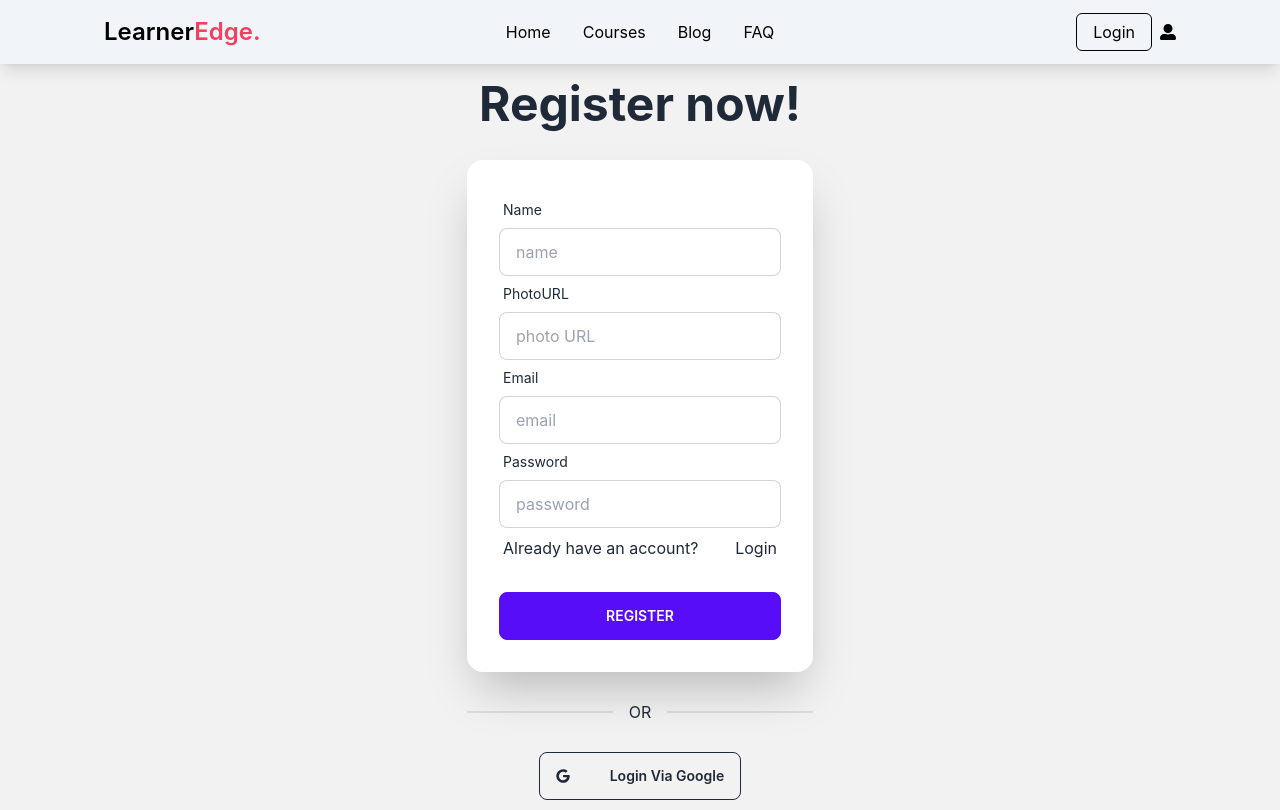
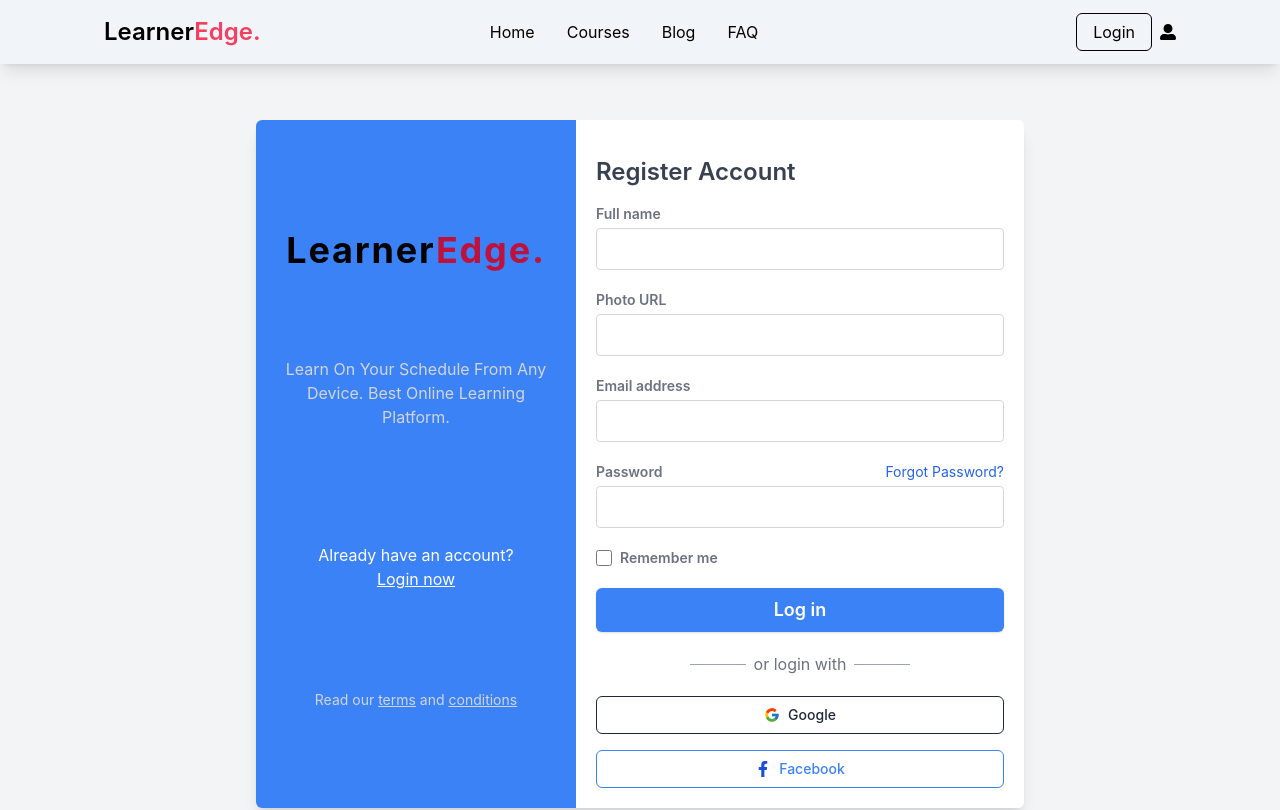
Before and after one commit to dev-sajjad/learning-platform-client, a React (Create React App) app: page /register in a window 1280 px wide. Shown: the top 810 px of the page. Built offline with nearby package versions, Linux system fonts and the light colour scheme; no server answers.

Commit message:
login and registration from with auththentication done

```diff
--- a/src/Routes/Routes.js
+++ b/src/Routes/Routes.js
@@ -40,7 +40,7 @@ export const router = createBrowserRouter([
       },
       {
         path: "/blog",
-        element: <Blog></Blog>,
+        element: <PrivateRoutes><Blog></Blog></PrivateRoutes>
       },
       {
         path: "/faq",
--- a/src/pages/Login/Login.js
+++ b/src/pages/Login/Login.js
@@ -2,7 +2,8 @@ import React, { useContext } from "react";
 import { Link, useLocation, useNavigate } from "react-router-dom";
 import { AuthContext } from "../../contexts/AuthProvider";
 import toast from "react-hot-toast";
-import { FaGoogle, FaFacebook } from "react-icons/fa";
+import { FcGoogle } from "react-icons/fc";
+import { FaFacebookF} from "react-icons/fa";
 import { GoogleAuthProvider, FacebookAuthProvider } from "firebase/auth";
 
 const Login = () => {
@@ -31,7 +32,7 @@ const Login = () => {
         if (user.emailVerified) {
           navigate(from, { replace: true });
         } else {
-          toast.error("Please verify your email first.");
+          toast.error("Oops! Please verify your email first");
         }
       })
       .catch((error) => {
@@ -47,6 +48,7 @@ const Login = () => {
           const user = result.user;
           console.log(user);
           setUser(user);
+          navigate(from, { replace: true });
         })
         .catch((error) => {
           console.error(error);
@@ -57,7 +59,8 @@ const Login = () => {
         providerLoginFacebook(providerFacebook)
             .then(result => {
               const user = result.user;
-                setUser(user)
+              setUser(user);
+              navigate(from, { replace: true });
             })
             .catch(error => {
                 console.log(error);
@@ -65,69 +68,125 @@ const Login = () => {
     }
 
   return (
-    <div className="hero min-h-screen bg-base-200">
-      <div className="hero-content flex-col ">
-        <div className="text-center">
-          <h1 className="text-5xl font-bold mb-4">Login now!</h1>
+    <div className="flex items-center min-h-screen p-4 bg-gray-100 lg:justify-center">
+      <div className="flex flex-col overflow-hidden bg-white rounded-md shadow-lg max md:flex-row md:flex-1 lg:max-w-screen-md">
+        <div className="p-4 py-6 text-white bg-blue-500 md:w-80 md:flex-shrink-0 md:flex md:flex-col md:items-center md:justify-evenly">
+          <div className="my-3 text-4xl font-bold tracking-wider text-center">
+            <Link to="/home">
+              <span className="text-black">Learner</span>
+              <span className="text-rose-700">Edge.</span>
+            </Link>
           </div>
-        <div className="card flex-shrink-0 w-full max-w-sm shadow-2xl bg-base-100">
-          <div className="card-body">
-            <form onSubmit={handleSubmit}>
-              <div className="form-control">
-                <label className="label">
-                  <span className="label-text">Email</span>
+          <p className="mt-6 font-normal text-center text-gray-300 md:mt-0">
+            Learn On Your Schedule From Any Device.
+            Best Online Learning Platform.
+          </p>
+          <p className="flex flex-col items-center justify-center mt-10 text-center">
+            <span>Don't have an account?</span>
+            <Link to='/register' className="underline">
+              Get Started!
+            </Link>
+          </p>
+          <p className="mt-6 text-sm text-center text-gray-300">
+            Read our{" "}
+            <Link href="#" className="underline">
+              terms
+            </Link>{" "}
+            and{" "}
+            <Link href="#" className="underline">
+              conditions
+            </Link>
+          </p>
+        </div>
+        <div className="p-5 bg-white md:flex-1">
+          <h3 className="my-4 text-2xl font-semibold text-gray-700">
+            Account Login
+          </h3>
+          <form onSubmit={handleSubmit} className="flex flex-col space-y-5">
+            <div className="flex flex-col space-y-1">
+              <label for="email" className="text-sm font-semibold text-gray-500">
+                Email address
               </label>
               <input
                 type="email"
+                id="email"
                 name="email"
-                  placeholder="email"
-                  required
-                  className="input input-bordered"
+                autofocus
+                className="px-4 py-2 transition duration-300 border border-gray-300 rounded focus:border-transparent focus:outline-none focus:ring-4 focus:ring-blue-200"
               />
             </div>
-              <div className="form-control">
-                <label className="label">
-                  <span className="label-text">Password</span>
+            <div className="flex flex-col space-y-1">
+              <div className="flex items-center justify-between">
+                <label
+                  for="password"
+                  className="text-sm font-semibold text-gray-500"
+                >
+                  Password
                 </label>
+                <Link
+                  href="#"
+                  className="text-sm text-blue-600 hover:underline focus:text-blue-800"
+                >
+                  Forgot Password?
+                </Link>
+              </div>
               <input
                 type="password"
                 name="password"
-                  placeholder="password"
-                  required
-                  className="input input-bordered"
+                id="password"
+                className="px-4 py-2 transition duration-300 border border-gray-300 rounded focus:border-transparent focus:outline-none focus:ring-4 focus:ring-blue-200"
               />
-                <label className="label">
-                  <p>Don't have an account?</p>
-                  {""}
-                  <Link to="/register"> Register</Link>
-                </label>
-                <label className="label">
-                  <Link to="">Forgot password?</Link>
+            </div>
+            <div className="flex items-center space-x-2">
+              <input
+                type="checkbox"
+                id="remember"
+                className="w-4 h-4 transition duration-300 rounded focus:ring-2 focus:ring-offset-0 focus:outline-none focus:ring-blue-200"
+              />
+              <label for="remember" className="text-sm font-semibold text-gray-500">
+                Remember me
               </label>
             </div>
-              <div className="form-control mt-6">
-                <button type="submit" className="btn btn-primary">
-                  Login
+            <div>
+              <button
+                type="submit"
+                className="w-full px-4 py-2 text-lg font-semibold text-white transition-colors duration-300 bg-blue-500 rounded-md shadow hover:bg-blue-600 focus:outline-none focus:ring-blue-200 focus:ring-4"
+              >
+                Log in
               </button>
             </div>
-            </form>
+            <div className="flex flex-col space-y-5">
+              <span className="flex items-center justify-center space-x-2">
+                <span className="h-px bg-gray-400 w-14"></span>
+                <span className="font-normal text-gray-500">or login with</span>
+                <span className="h-px bg-gray-400 w-14"></span>
+              </span>
+              <div className="flex flex-col space-y-4">
+                <Link
+                  onClick={handleGoogle}
+                  className="flex items-center justify-center px-4 py-2 space-x-2 transition-colors duration-300 border border-gray-800 rounded-md group hover:bg-gray-800 focus:outline-none"
+                >
+                  <span>
+                  <FcGoogle/>
+                  </span>
+                  <span className="text-sm font-medium text-gray-800 group-hover:text-white">
+                    Google
+                  </span>
+                </Link>
+                <Link
+                  onClick={handleFacebook}
+                  className="flex items-center justify-center px-4 py-2 space-x-2 transition-colors duration-300 border border-blue-500 rounded-md group hover:bg-blue-500 focus:outline-none"
+                >
+                  <span>
+                   <FaFacebookF className="text-blue-700 group-hover:text-white"/>
+                  </span>
+                  <span className="text-sm font-medium text-blue-500 group-hover:text-white">
+                    Facebook
+                  </span>
+                </Link>
               </div>
             </div>
-        <div className="divider">OR</div>
-        <div>
-          <button
-            onClick={handleGoogle}
-            className="btn btn-outline capitalize gap-10"
-          >
-            <FaGoogle></FaGoogle>
-            Login via Google
-          </button>
-        </div>
-        <div className="flex justify-center w-11">
-          <button onClick={handleFacebook} className="btn btn-outline capitalize gap-7">
-            <FaFacebook></FaFacebook>
-            Login via Facebook
-          </button>
+          </form>
         </div>
       </div>
     </div>
--- a/src/pages/Register/Register.js
+++ b/src/pages/Register/Register.js
@@ -2,7 +2,8 @@ import React, { useContext} from "react";
 import { AuthContext } from "../../contexts/AuthProvider";
 import toast from "react-hot-toast";
 import { Link } from "react-router-dom";
-import { FaGoogle, FaFacebook } from "react-icons/fa";
+import { FcGoogle } from "react-icons/fc";
+import { FaFacebookF } from "react-icons/fa";
 import { GoogleAuthProvider, FacebookAuthProvider } from "firebase/auth";
 
 const Register = () => {
@@ -29,7 +30,7 @@ const Register = () => {
         console.log(user);
         setUser(user);
         form.reset();
-        handleupdateUserProfile(name, photoURL);
+        handleUpdateUserProfile(name, photoURL);
         emailVerification();
         toast.success("Email verification send. Please verify");
       })
@@ -46,7 +47,7 @@ const Register = () => {
       });
   };
 
-  const handleupdateUserProfile = (name, photoURL) => {
+  const handleUpdateUserProfile = (name, photoURL) => {
     const profile = {
       displayName: name,
       photoURL: photoURL,
@@ -83,93 +84,158 @@ const Register = () => {
      };
 
   return (
-    <div className="hero min-h-screen bg-base-200">
-      <div className="hero-content flex-col ">
-        <div className="text-center">
-          <h1 className="text-5xl font-bold mb-4">Register now!</h1>
+    <div className="flex items-center min-h-screen p-4 bg-gray-100 lg:justify-center">
+      <div className="flex flex-col overflow-hidden bg-white rounded-md shadow-lg max md:flex-row md:flex-1 lg:max-w-screen-md">
+        <div className="p-4 py-6 text-white bg-blue-500 md:w-80 md:flex-shrink-0 md:flex md:flex-col md:items-center md:justify-evenly">
+          <div className="my-3 text-4xl font-bold tracking-wider text-center">
+            <Link to="/home">
+              <span className="text-black">Learner</span>
+              <span className="text-rose-700">Edge.</span>
+            </Link>
           </div>
-        <div className="card flex-shrink-0 w-full max-w-sm shadow-2xl bg-base-100">
-          <div className="card-body">
-            <form onSubmit={handleSubmit}>
-              <div className="form-control">
-                <label className="label">
-                  <span className="label-text">Name</span>
+          <p className="mt-6 font-normal text-center text-gray-300 md:mt-0">
+            Learn On Your Schedule From Any Device. Best Online Learning
+            Platform.
+          </p>
+          <p className="flex flex-col items-center justify-center mt-10 text-center">
+            <span>Already have an account?</span>
+            <Link href="#" className="underline">
+              Login now
+            </Link>
+          </p>
+          <p className="mt-6 text-sm text-center text-gray-300">
+            Read our{" "}
+            <Link href="#" className="underline">
+              terms
+            </Link>{" "}
+            and{" "}
+            <Link href="#" className="underline">
+              conditions
+            </Link>
+          </p>
+        </div>
+        <div className="p-5 bg-white md:flex-1">
+          <h3 className="my-4 text-2xl font-semibold text-gray-700">
+            Register Account
+          </h3>
+          <form onSubmit={handleSubmit} className="flex flex-col space-y-5">
+            <div className="flex flex-col space-y-1">
+              <label for="name" className="text-sm font-semibold text-gray-500">
+                Full name
               </label>
               <input
                 type="text"
+                id="name"
                 name="name"
-                  placeholder="name"
-                  required
-                  className="input input-bordered"
+                autofocus
+                className="px-2 py-2 transition duration-300 border border-gray-300 rounded focus:border-transparent focus:outline-none focus:ring-4 focus:ring-blue-200"
               />
             </div>
-              <div className="form-control">
-                <label className="label">
-                  <span className="label-text">PhotoURL</span>
+            <div className="flex flex-col space-y-1">
+              <label
+                for="photoURL"
+                className="text-sm font-semibold text-gray-500"
+              >
+                Photo URL
               </label>
               <input
                 type="text"
+                id="photoURL"
                 name="photoURL"
-                  placeholder="photo URL"
-                  required
-                  className="input input-bordered"
+                autofocus
+                className="px-4 py-2 transition duration-300 border border-gray-300 rounded focus:border-transparent focus:outline-none focus:ring-4 focus:ring-blue-200"
               />
             </div>
-              <div className="form-control">
-                <label className="label">
-                  <span className="label-text">Email</span>
+            <div className="flex flex-col space-y-1">
+              <label
+                for="email"
+                className="text-sm font-semibold text-gray-500"
+              >
+                Email address
               </label>
               <input
                 type="email"
+                id="email"
                 name="email"
-                  placeholder="email"
-                  required
-                  className="input input-bordered"
+                autofocus
+                className="px-4 py-2 transition duration-300 border border-gray-300 rounded focus:border-transparent focus:outline-none focus:ring-4 focus:ring-blue-200"
               />
             </div>
-              <div className="form-control">
-                <label className="label">
-                  <span className="label-text">Password</span>
+            <div className="flex flex-col space-y-1">
+              <div className="flex items-center justify-between">
+                <label
+                  for="password"
+                  className="text-sm font-semibold text-gray-500"
+                >
+                  Password
                 </label>
+                <Link
+                  href="#"
+                  className="text-sm text-blue-600 hover:underline focus:text-blue-800"
+                >
+                  Forgot Password?
+                </Link>
+              </div>
               <input
                 type="password"
                 name="password"
-                  placeholder="password"
-                  required
-                  className="input input-bordered"
+                id="password"
+                className="px-4 py-2 transition duration-300 border border-gray-300 rounded focus:border-transparent focus:outline-none focus:ring-4 focus:ring-blue-200"
               />
-                <label className="label">
-                  <p>Already have an account?</p>
-                  {""}
-                  <Link to="/login"> Login</Link>
+            </div>
+            <div className="flex items-center space-x-2">
+              <input
+                type="checkbox"
+                id="remember"
+                className="w-4 h-4 transition duration-300 rounded focus:ring-2 focus:ring-offset-0 focus:outline-none focus:ring-blue-200"
+              />
+              <label
+                for="remember"
+                className="text-sm font-semibold text-gray-500"
+              >
+                Remember me
               </label>
             </div>
-              <div className="form-control mt-6">
-                <button type="submit" className="btn btn-primary">
-                  Register
+            <div>
+              <button
+                type="submit"
+                className="w-full px-4 py-2 text-lg font-semibold text-white transition-colors duration-300 bg-blue-500 rounded-md shadow hover:bg-blue-600 focus:outline-none focus:ring-blue-200 focus:ring-4"
+              >
+                Log in
               </button>
             </div>
-            </form>
+            <div className="flex flex-col space-y-5">
+              <span className="flex items-center justify-center space-x-2">
+                <span className="h-px bg-gray-400 w-14"></span>
+                <span className="font-normal text-gray-500">or login with</span>
+                <span className="h-px bg-gray-400 w-14"></span>
+              </span>
+              <div className="flex flex-col space-y-4">
+                <Link
+                  onClick={handleGoogle}
+                  className="flex items-center justify-center px-4 py-2 space-x-2 transition-colors duration-300 border border-gray-800 rounded-md group hover:bg-gray-800 focus:outline-none"
+                >
+                  <span>
+                    <FcGoogle />
+                  </span>
+                  <span className="text-sm font-medium text-gray-800 group-hover:text-white">
+                    Google
+                  </span>
+                </Link>
+                <Link
+                  onClick={handleFacebook}
+                  className="flex items-center justify-center px-4 py-2 space-x-2 transition-colors duration-300 border border-blue-500 rounded-md group hover:bg-blue-500 focus:outline-none"
+                >
+                  <span>
+                    <FaFacebookF className="text-blue-700 group-hover:text-white" />
+                  </span>
+                  <span className="text-sm font-medium text-blue-500 group-hover:text-white">
+                    Facebook
+                  </span>
+                </Link>
               </div>
             </div>
-        <div className="divider">OR</div>
-        <div className="flex justify-center w-11">
-          <button
-            onClick={handleGoogle}
-            className="btn btn-outline capitalize gap-10"
-          >
-            <FaGoogle></FaGoogle>
-            Login via Google
-          </button>
-        </div>
-        <div className="flex justify-center w-11">
-          <button onClick={handleFacebook}
-
-            className="btn btn-outline capitalize gap-7"
-          >
-            <FaFacebook></FaFacebook>
-            Login via Facebook
-          </button>
+          </form>
         </div>
       </div>
     </div>
--- a/src/pages/shared/Header/Header.js
+++ b/src/pages/shared/Header/Header.js
@@ -3,8 +3,13 @@ import { useContext } from "react";
 import { Link } from "react-router-dom";
 import { AuthContext } from "../../../contexts/AuthProvider";
 import { FaUserAlt } from "react-icons/fa";
+import { CiLight } from "react-icons/ci";
+import { BsMoonStars } from "react-icons/bs";
+import { useState } from "react";
 
 const Header = () => {
+  const [dark, setDark] = useState(false);
+
   const { user, logOut } = useContext(AuthContext);
 
   const handleLogout = () => {
@@ -40,7 +45,7 @@ const Header = () => {
               tabIndex={0}
               className="menu menu-compact dropdown-content mt-3 p-2 shadow bg-slate-100 rounded-box w-52"
             >
-              <li className="text-black">
+              <li className="text-black p-0">
                 <Link to="/home">Home</Link>
               </li>
               <li className="text-black">
@@ -52,6 +57,23 @@ const Header = () => {
               </li>
               <li className="text-black">
                 <Link to="/faq">FAQ</Link>
+              </li>
+              <li>
+                <div class="form-control">
+                  <label class="label cursor-pointer">
+                    <span class="label-text">
+                      <BsMoonStars className=" text-slate-800 text-2xl" />
+                    </span>
+                    <input
+                      type="checkbox"
+                      class="toggle toggle-accent"
+                      checked
+                    />
+                    <span class="label-text">
+                      <CiLight className=" text-orange-500 text-2xl" />
+                    </span>
+                  </label>
+                </div>
               </li>
             </ul>
           </div>
@@ -74,18 +96,24 @@ const Header = () => {
             <li className="text-black">
               <Link to="/faq">FAQ</Link>
             </li>
+            <li></li>
           </ul>
+
         </div>
         <div className="navbar-end">
           {user?.email ? (
             <div className="flex items-center">
-              <img
-                className="rounded-full h-8 w-8 mr-1"
-                src={user.photoURL}
-                alt=""
-              />
+              <>
+                {" "}
+                <p className="text-black font-thin">{user?.displayName}</p>
+                <img
+                  className="rounded-full h-8 w-8 mx-1"
+                  src={user?.photoURL}
+                  alt=""
+                />
+              </>
               <Link onClick={handleLogout}>
-                <button className="mr-4 lg:mr-24 border py-1.5 px-4 rounded-md hover:text-white hover:bg-black hover:border-none border-black text-black">
+                <button className="mr-4 lg:mr-24 border  py-1 px-3 rounded-md hover:text-white hover:bg-black  border-black text-black">
                   LogOut
                 </button>
               </Link>
```
Also changed, not shown: src/contexts/AuthProvider.js (+8 -5 lines), 1 other file (tests, documents, lock files or other folders). Lines whose indentation alone changed are shown as unchanged.
